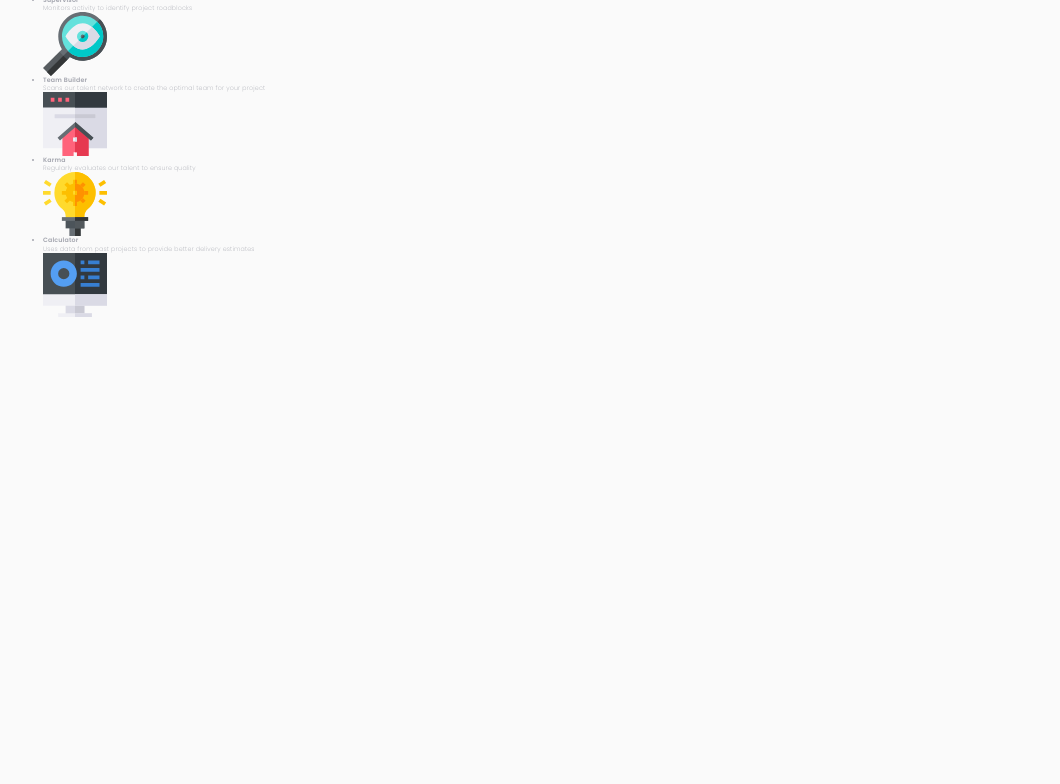
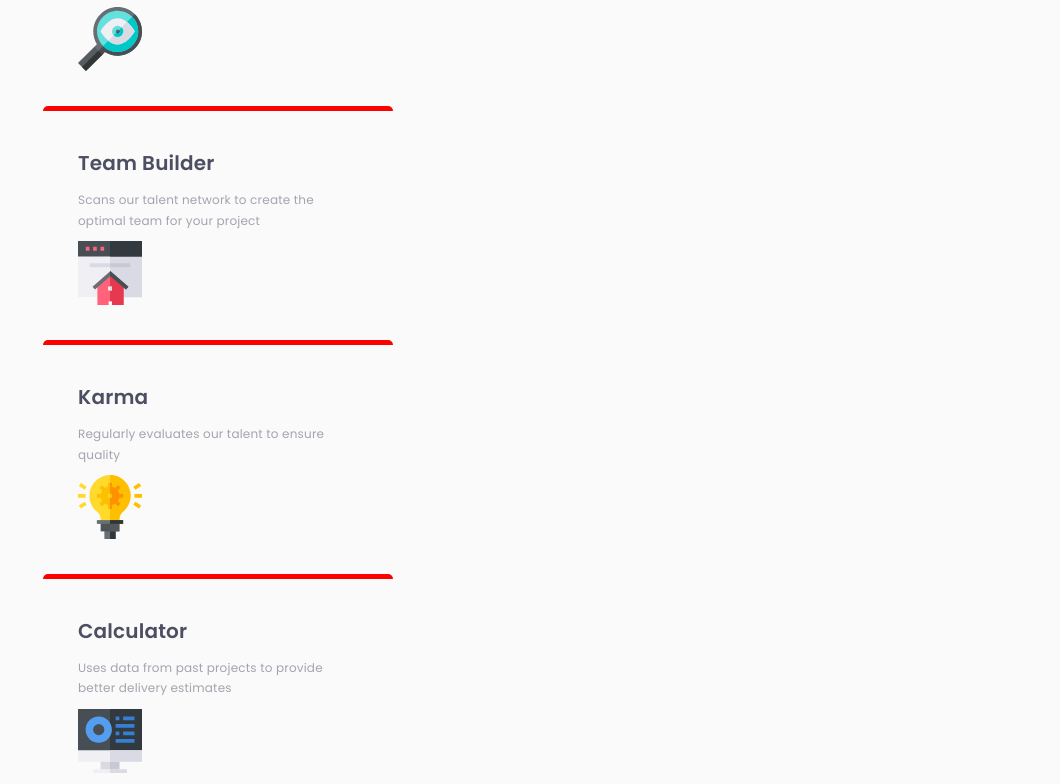
Before and after one commit to Samjolas/techy-ai, a plain HTML site: page index.html in a window 1280 px wide. Shown: the part 316-1100 px from the top of the page, without its empty margins (47-1107 px from the left). Before the commit the page ends 800 px from the top, so only its background shows below. Drawn offline with Linux system fonts and the light colour scheme.

Commit message:
techy-ai

```diff
--- a/index.html
+++ b/index.html
@@ -34,7 +34,7 @@
         <p class="techai__product-description">
           Monitors activity to identify project roadblocks
         </p>
-        <img src="images/icon-supervisor.svg" alt="Supervisor">
+        <img src="images/icon-supervisor.svg" alt="Supervisor" class="techai__img">
       </li>
       <li class="techai__list">
         <h2 class="techai__product">
@@ -43,7 +43,7 @@
         <p class="techai__product-description">
           Scans our talent network to create the optimal team for your project
         </p>
-        <img src="images/icon-team-builder.svg" alt="Team Builder">
+        <img src="images/icon-team-builder.svg" alt="Team Builder" class="techai__img">
       </li>
       <li class="techai__list">
         <h2 class="techai__product">
@@ -52,7 +52,7 @@
         <p class="techai__product-description">
           Regularly evaluates our talent to ensure quality
         </p>
-        <img src="images/icon-karma.svg" alt="Karma">
+        <img src="images/icon-karma.svg" alt="Karma" class="techai__img">
       </li>
       <li class="techai__list">
         <h2 class="techai__product">
@@ -61,7 +61,7 @@
         <p class="techai__product-description">
           Uses data from past projects to provide better delivery estimates
         </p>
-        <img src="images/icon-calculator.svg" alt="Calculator">
+        <img src="images/icon-calculator.svg" alt="Calculator" class="techai__img">
       </li>
     </ul>
   </main>
--- a/sass/style/_home.scss
+++ b/sass/style/_home.scss
@@ -8,7 +8,8 @@
     text-align: center;
   }
   &__heading {
-    font-size: a.$fs-main;
+    font-size: a.$fs-accent;
+    color: a.$color-main;
     &>* {
       display: block;
     }
@@ -25,7 +26,27 @@
   }
   &__items {
     display: grid;
-
+    //grid-template-areas: ;
+  }
+  &__list {
+    max-width: 35rem;
+    border-top: .5rem solid red;
+    border-radius: .5rem;
+    display: grid;
+    padding: 3.5rem;
+    gap: 1rem;
+  }
+  &__product {
+    font-size: a.$fs-main;
+    color: a.$color-main;
+    font-weight: a.$fw-600;
+  }
+  &__product-description {
+    font-size: a.$fs-mini;
+    font-weight: a.$fw-400;
+  }
+  &__img {
+    float: right;
   }
 
 }
--- a/sass/style/_reset.scss
+++ b/sass/style/_reset.scss
@@ -23,7 +23,7 @@ body {
   font-style: normal;
   font-weight: a.$fw-200;
   text-rendering: optimizeSpeed;
-  line-height: 1.3;
+  line-height: 1.7;
   letter-spacing: 0.03em;
   overflow-x: hidden;
   color: a.$color-sub;
--- a/sass/style/_variables.scss
+++ b/sass/style/_variables.scss
@@ -2,8 +2,10 @@
 $ff-main: 'Poppins', sans-serif;
 
 // font size//
-$fs-main: 4.8rem;
+$fs-accent: 4.8rem;
+$fs-main: 2rem;
 $fs-sub: 1.5rem;
+$fs-mini: 1.2rem;
 
 // font weight//
 $fw-200: 200;
```
Also changed, not shown: dist/main.css, 1 other file.
